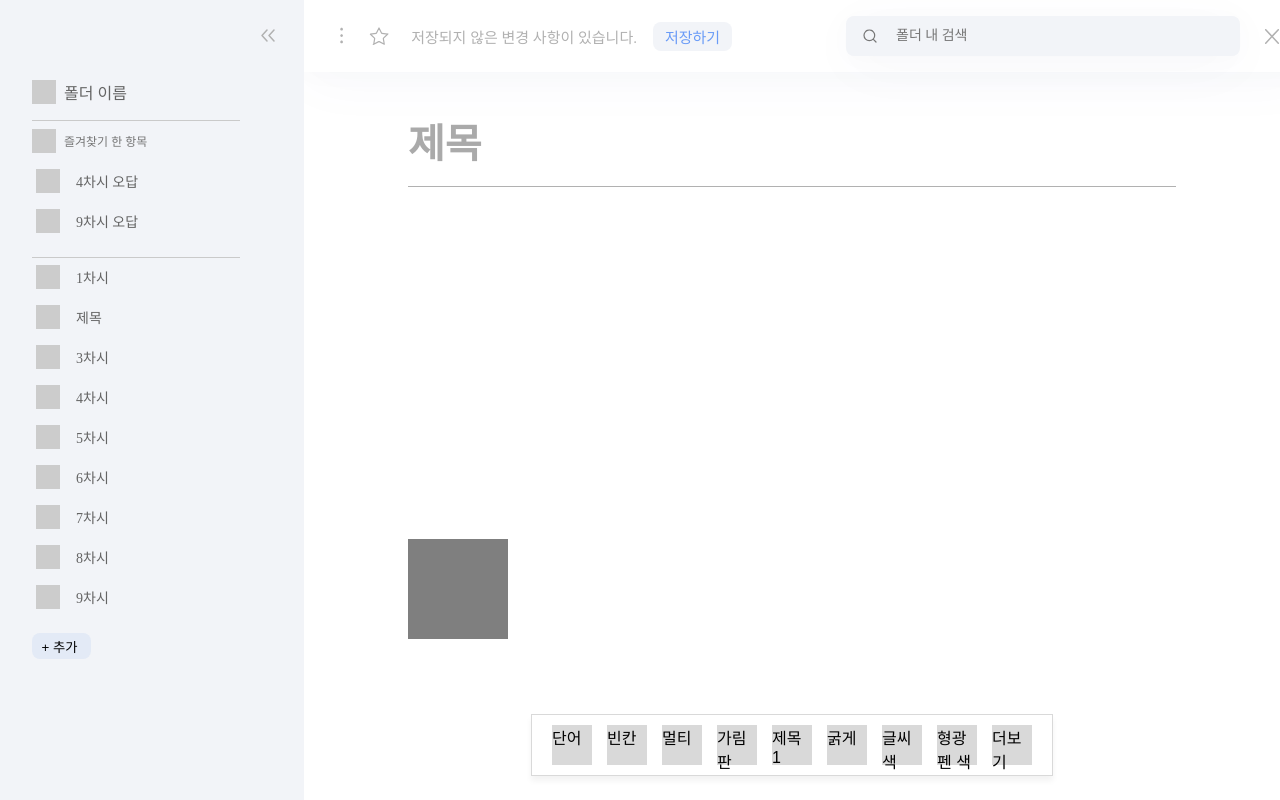
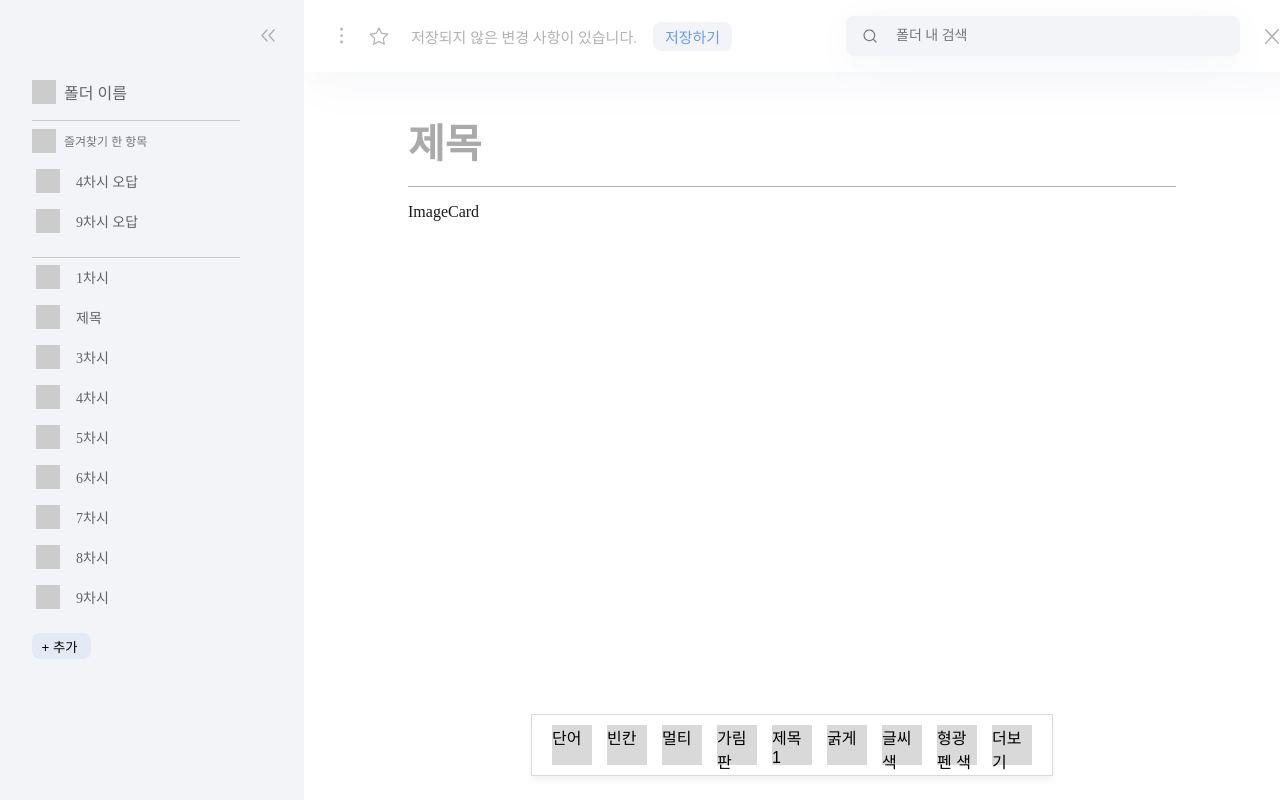
Before and after one commit to UMC-CARDIFY/Client-V1, a React (Vite) app: page /note-editor in a window 1280 px wide. Both pictures are taken after a click on the element "가림판". Built offline with nearby package versions, Linux system fonts and the light colour scheme.

Commit message:
refactor: 가림판 카드 코드 리팩토링

```diff
--- /dev/null
+++ b/src/pages/NoteEditor/components/Cards/ImageCard.jsx
@@ -0,0 +1,9 @@
+
+
+const ImageCard = () => {
+  return (
+    <div>ImageCard</div>
+  )
+}
+
+export default ImageCard
--- a/src/pages/NoteEditor/components/Editor/CombinedEditor.jsx
+++ b/src/pages/NoteEditor/components/Editor/CombinedEditor.jsx
@@ -18,6 +18,7 @@ import BlankCard from '../Cards/BlankCard';
 import MultiCard from '../Cards/MultiCard';
 import mySchema from './Markdown/schema';
 import myInputRules from './Markdown/inputRules';
+import ImageCard from '../Cards/ImageCard';
 
 // styled-components for the editor area
 const ContentArea = styled.div`
@@ -77,15 +78,7 @@ const Divider = styled.div`
   box-sizing: border-box;
 `;
 
-const CoverPanel = styled.div`
-  width: 100px;
-  height: 100px;
-  background-color: rgba(0, 0, 0, 0.5);
-  z-index: 1000;
-  pointer-events: none;
-`;
-
-const CombinedEditor = ({ coverPanels, cards }) => {
+const CombinedEditor = ({ cards }) => {
   const contentRef = useRef(null);
   const titleRef = useRef(null);
 
@@ -159,14 +152,13 @@ const CombinedEditor = ({ coverPanels, cards }) => {
               return <BlankCard key={index} />;
             case 'multi':
               return <MultiCard key={index} />;
+            case 'image':
+              return <ImageCard key={index} />;
             default:
               return null;
           }
         })}
         <div ref={contentRef}></div>
-        {coverPanels.map(panel => (
-        <CoverPanel key={panel.id} />
-      ))}
       </ContentArea>
     </>
   );
--- a/src/pages/NoteEditor/components/Editor/ToolBar.jsx
+++ b/src/pages/NoteEditor/components/Editor/ToolBar.jsx
@@ -24,19 +24,13 @@ const ToolBarItem = styled.div`
     cursor: pointer;
 `;
 
-const ToolBar = ({ onAddCoverPanel, addCard }) => {
+const ToolBar = ({ addCard }) => {
     const [showMoreOptions, setShowMoreOptions] = useState(false);
     const moreOptionsRef = useRef(null);
 
     const boldText = () => {
         console.log('boldText');
     }
-
-    const onItemClick = (item) => {
-        if (item === '가림판') {
-            onAddCoverPanel();
-        }
-    };
 
       const toggleMoreOptions = () => {
         setShowMoreOptions(!showMoreOptions);
@@ -61,7 +55,7 @@ const ToolBar = ({ onAddCoverPanel, addCard }) => {
             <ToolBarItem onClick={() => addCard('word')}>단어</ToolBarItem>
             <ToolBarItem onClick={() => addCard('blank')}>빈칸</ToolBarItem>
             <ToolBarItem onClick={() => addCard('multi')}>멀티</ToolBarItem>
-            <ToolBarItem onClick={() => onItemClick('가림판')}>가림판</ToolBarItem>
+            <ToolBarItem onClick={() => addCard('image')}>가림판</ToolBarItem>
             <ToolBarItem>제목 1</ToolBarItem>
             <ToolBarItem onClick={()=>boldText()}>굵게</ToolBarItem>
             <ToolBarItem>글씨 색</ToolBarItem>
--- a/src/pages/NoteEditor/components/Editor/index.jsx
+++ b/src/pages/NoteEditor/components/Editor/index.jsx
@@ -23,20 +23,20 @@ const EditorContainer = styled.div`
     position: relative;
 `;
 
-const ToolBarContainer = styled.div`
-    position: fixed;
-    bottom: 0;
-    left: 50%;
-    transform: translateX(-50%);
-    width: 60%; // Adjust the width of the toolbar to match editor width
-    max-width: 800px;
-    border-top: 1px solid black;
-    background-color: white;
+// const ToolBarContainer = styled.div`
+//     position: fixed;
+//     bottom: 0;
+//     left: 50%;
+//     transform: translateX(-50%);
+//     width: 60%; // Adjust the width of the toolbar to match editor width
+//     max-width: 800px;
+//     border-top: 1px solid black;
+//     background-color: white;
 
-    @media (max-width: 48rem) {
-        width: 90%;
-    }
-`;
+//     @media (max-width: 48rem) {
+//         width: 90%;
+//     }
+// `;
 
 const ToolBarWrapper = styled.div`
     display: flex;
@@ -45,15 +45,8 @@ const ToolBarWrapper = styled.div`
 `;
 
 const Editor = () => {
-    const [coverPanels, setCoverPanels] = useState([]);
     const [cards, setCards] = useState([]);
 
-    const addCoverPanel = () => {
-        setCoverPanels(prevPanels => [
-            ...prevPanels,
-            { id: new Date().getTime() } // Unique ID based on timestamp
-        ]);
-    };
 
     const addCard = (type) => {
       setCards([...cards, { type }]);
@@ -61,10 +54,9 @@ const Editor = () => {
 
     return (
         <EditorContainer>
-                 {/* <Content coverPanels={coverPanels} /> */}
-            <CombinedEditor coverPanels={coverPanels} cards={cards}/>
+            <CombinedEditor cards={cards}/>
             <ToolBarWrapper>
-                <ToolBar onAddCoverPanel={addCoverPanel} addCard={addCard} />
+                <ToolBar  addCard={addCard} />
             </ToolBarWrapper>
         </EditorContainer>
     );
```
